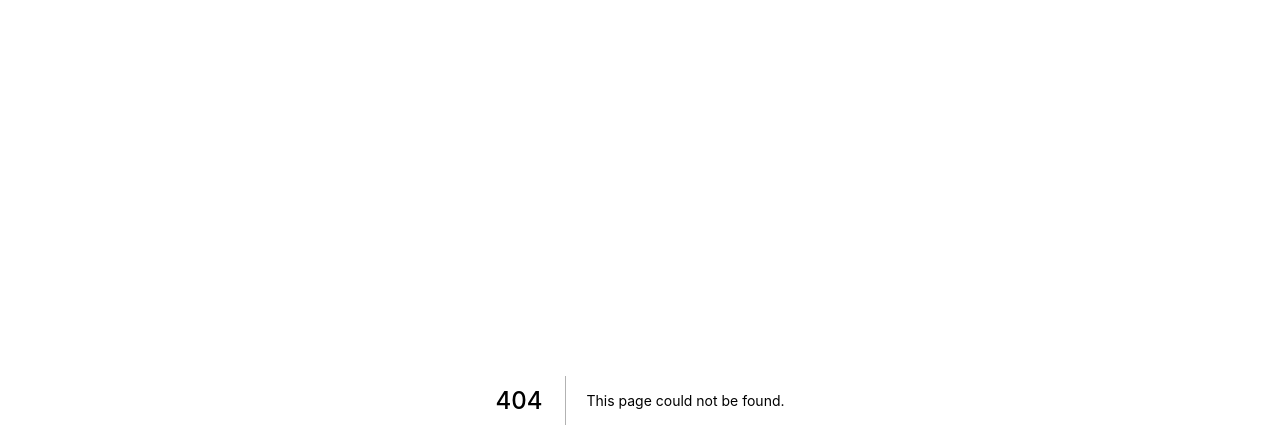
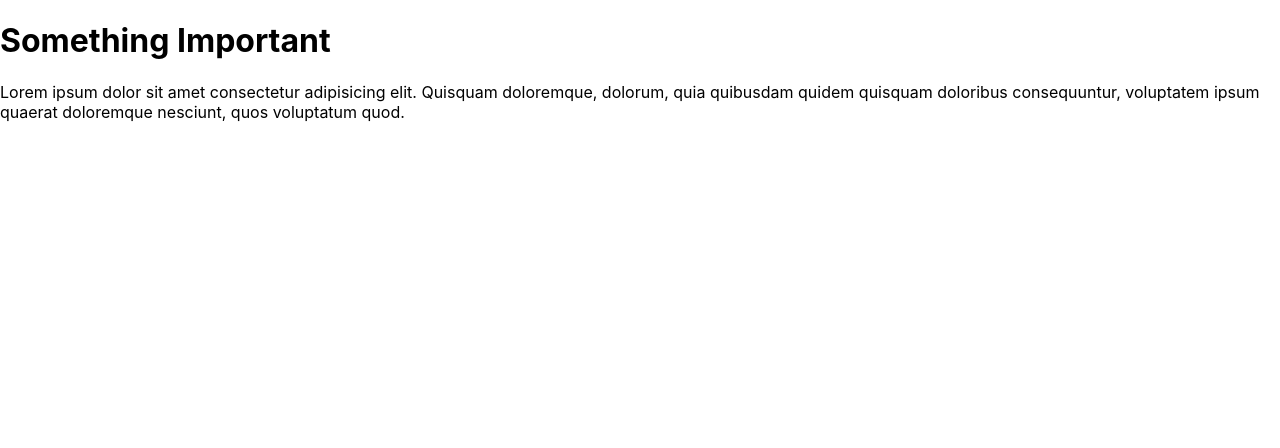
Before and after one commit to ImperiumWebApplications/nextjs-initial-project, a Next.js app: page /news/something-important in a window 1280 px wide. Before the commit this address had no page. Shown: the top 448 px of the page. Built offline with nearby package versions, Linux system fonts and the light colour scheme.

Commit message:
Nested Routing

```diff
--- /dev/null
+++ b/pages/news/something-important.js
@@ -0,0 +1,15 @@
+const SomethingImportant = () => {
+  return (
+    <div>
+      <h1>Something Important</h1>
+      <p>
+        Lorem ipsum dolor sit amet consectetur adipisicing elit. Quisquam
+        doloremque, dolorum, quia quibusdam quidem quisquam doloribus
+        consequuntur, voluptatem ipsum quaerat doloremque nesciunt, quos
+        voluptatum quod.
+      </p>
+    </div>
+  );
+};
+
+export default SomethingImportant;
```
Also changed, not shown: pages/news/index.js (renamed from pages/news.js).
